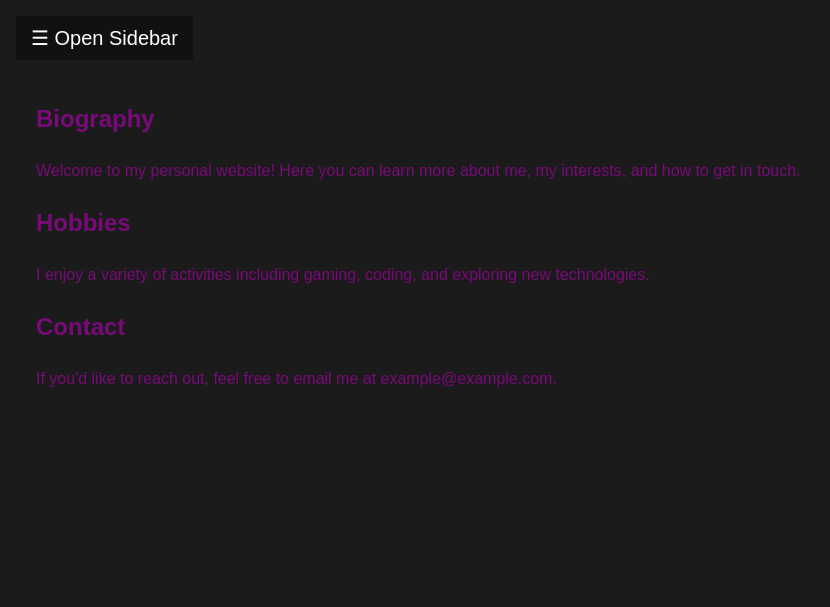
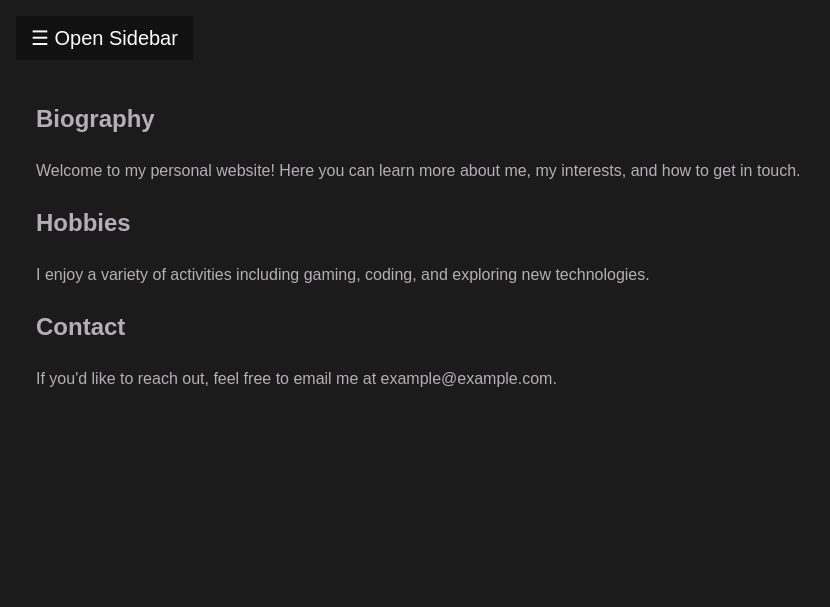
Before and after one commit to meboop-notavailable/fart-toot-snickers, a plain HTML site: page index.html in a window 1280 px wide. Shown: the whole page, without its empty margins (0-830 px from the left). Drawn offline with Linux system fonts and the light colour scheme.

Commit message:
color change

```diff
--- a/css/style.css
+++ b/css/style.css
@@ -4,7 +4,7 @@ body {
     margin: 0;
     padding: 0;
     background: #1b1b1b; /* In-between dark gray and black */
-    color: #790a79; /* Dark purple text */
+    color: #b4afb4; /* Dark purple text */
 }
 a {
     color: #4CAF50; /* Green links */
```
